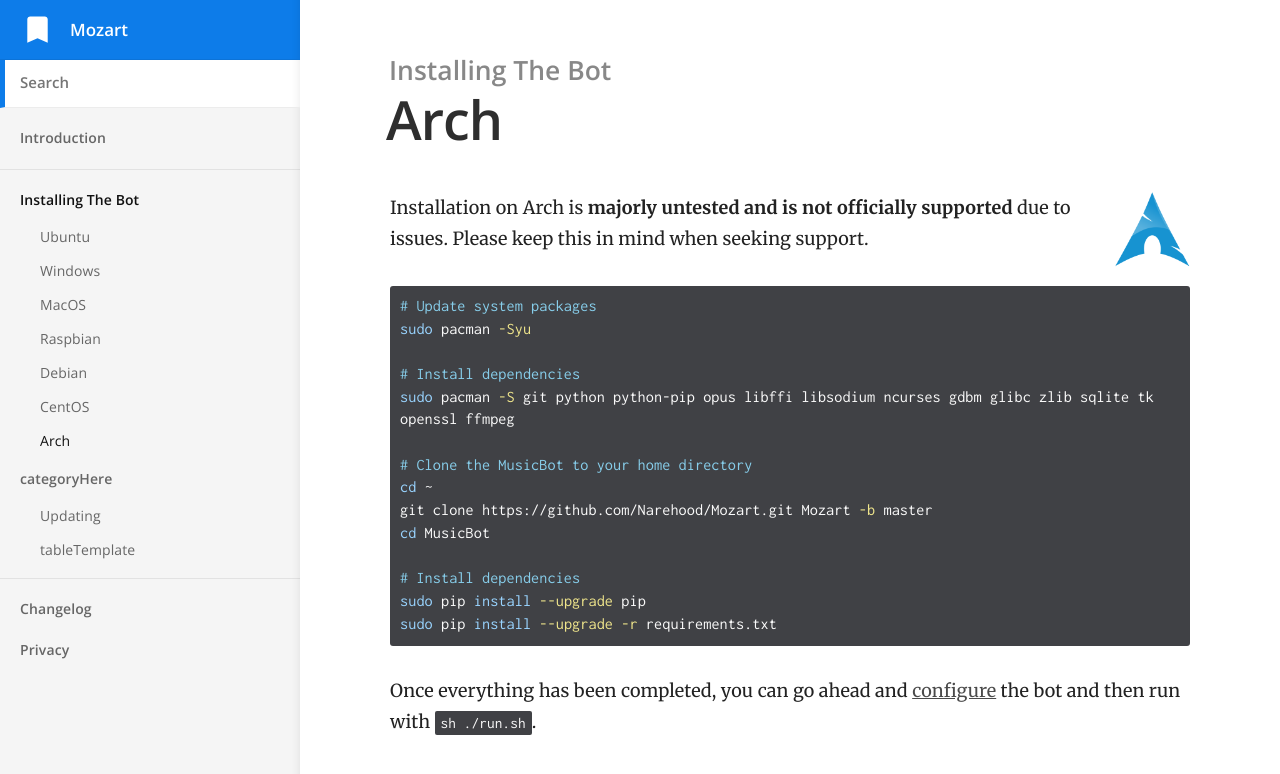
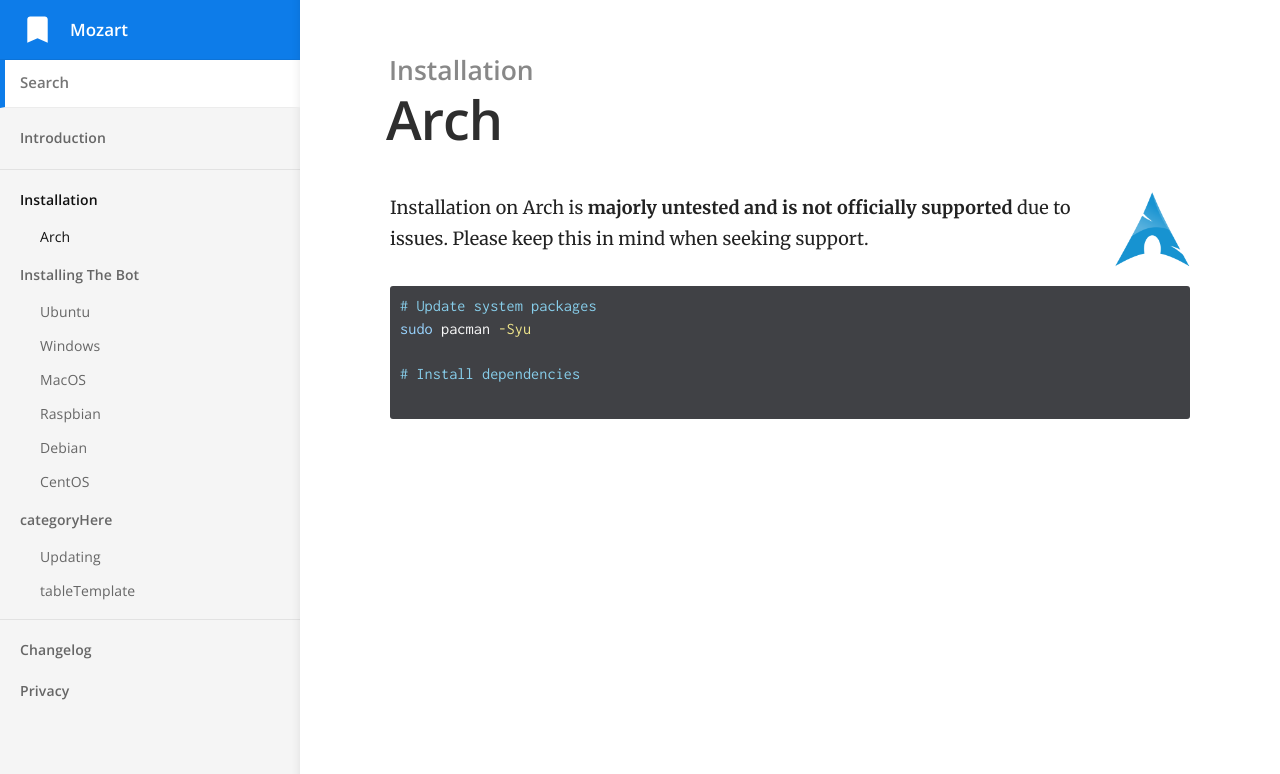
Before and after one commit to Narehood/DocTemplate, a Jekyll site: the page built from _docs/installing/arch.md, in a window 1280 px wide. Shown: the top 774 px of the page. Built offline with Jekyll 4.4.1, drawn with Linux system fonts in a browser that asks for light colours.

Commit message:
Update arch.md

```diff
--- a/_docs/installing/arch.md
+++ b/_docs/installing/arch.md
@@ -1,6 +1,6 @@
 ---
 title: Arch
-category: Installing The Bot
+category: Installation
 order: 7
 ---
 
@@ -12,16 +12,5 @@
 sudo pacman -Syu
 
 # Install dependencies
-sudo pacman -S git python python-pip opus libffi libsodium ncurses gdbm glibc zlib sqlite tk openssl ffmpeg
 
-# Clone the MusicBot to your home directory
-cd ~
-git clone https://github.com/Narehood/Mozart.git Mozart -b master
-cd MusicBot
-
-# Install dependencies
-sudo pip install --upgrade pip
-sudo pip install --upgrade -r requirements.txt
 ~~~
-
-Once everything has been completed, you can go ahead and [configure]({{ site.baseurl }}/using/configuration) the bot and then run with `sh ./run.sh`.
```
